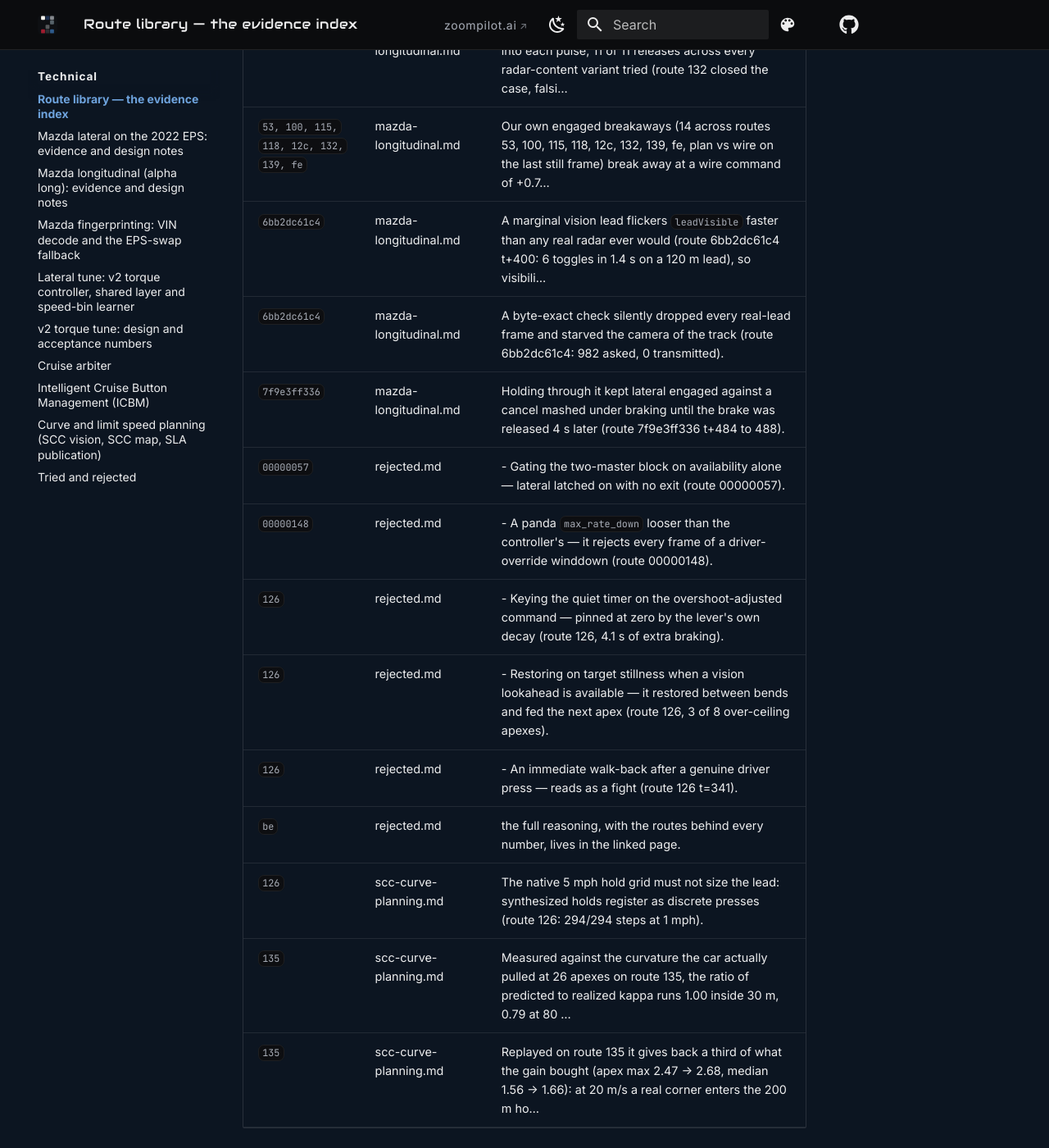
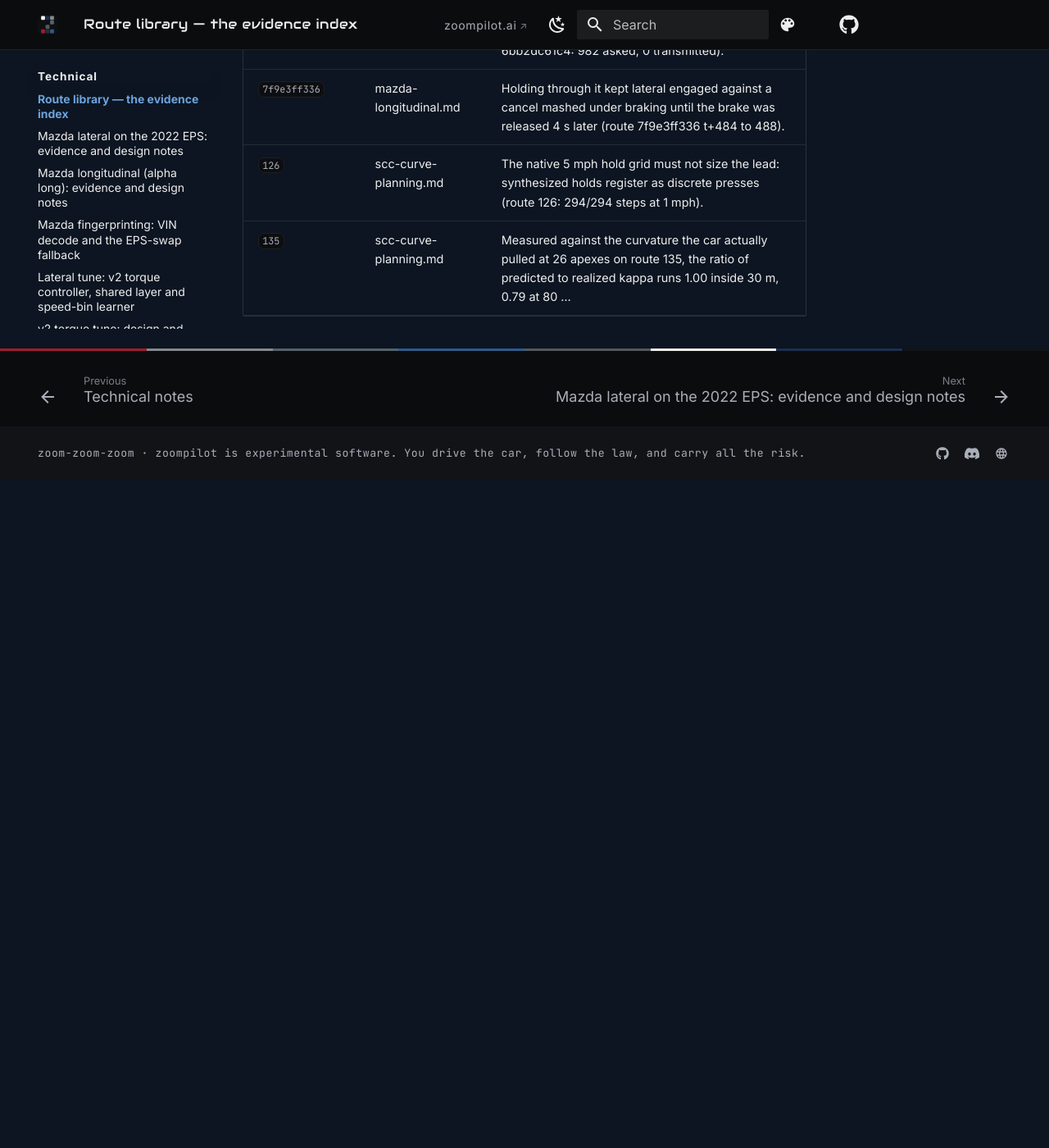
Before and after one commit to mzdnick/zoompilot-wiki, an MkDocs documentation site: the page built from docs/technical/route-library.md, in a window 1280 px wide and 1400 px high, scrolled down 5575 px. Shown: the whole window at 82% size. Built offline with MkDocs 1.6.1 and Material for MkDocs 9.7.7, drawn with Linux system fonts in a browser that asks for light colours; comment, search, counter and statistics services are not loaded; after the commit the page ends 6159 px from its top, so only the background shows below that; some of the changed text lies outside the part shown.

Commit message:
Route library: regenerated after the generator fix — the junk 'be' row is gone, rejected.md (a digest) is no longer a source, and a Tried-and-rejected bullet only gets a row when it is the sole evidence for its route (64 -> 52 citations, every real route ref kept)

```diff
--- a/docs/technical/route-library.md
+++ b/docs/technical/route-library.md
@@ -19,9 +19,6 @@ shorthand entry.
 | --- | --- | --- |
 | `126` | icbm.md | The quiet timer is keyed on the raw plan target, not the overshoot-adjusted command: the lever's slow release moved the command every few frames and pinned t… |
 | `126` | icbm.md | route 126 measured 294 of 294 steps at 1 mph, zero grid snaps, 4.1 mph/s under hold frames and 3.8 mph/s under taps. |
-| `126` | icbm.md | Pinned at zero by the lever's own decay (route 126, 4.1 s extra braking). |
-| `126` | icbm.md | Restored between bends and fed the next apex (route 126, 3 of 8 over-ceiling apexes). |
-| `126` | icbm.md | Reads as a fight (route 126 t=341). |
 | `149` | icbm.md | Across all recorded routes 149 of 149 stream-driven dash steps were 1 mph; |
 | `132, 139, 12d, 12f, 123, 124, 126` | lateral-tune-roadmap.md | Each one is there because the 2026-09-01 leave-one-out replay of the previous v2 (routes 132, 139, 12d, 12f, 123, 124, 126) tied it to a felt improvement. |
 | `12a, 12c and 126` | lateral-tune.md | Corner windows on routes 12a, 12c and 126 ran 58 to 100% rail duty with the integrator frozen (no windup); |
@@ -37,8 +34,6 @@ shorthand entry.
 | `00000148` | mazda-lateral.md | At a multiplier of 15 one count of driver torque moves the ceiling by 15, so when the driver fights hard enough to pin the command against it, a few counts o… |
 | `00000148` | mazda-lateral.md | On route 00000148 seg 10 the driver steered with the request through a whole 203-frame blocked run, so same-direction driver torque never unwound the command… |
 | `00000148` | mazda-lateral.md | The speed is read once, when the alert arms, so a car accelerating out of a block that never lets go still gets told (route 00000148 crossed 5.9 to 7.6 m/s w… |
-| `00000148` | mazda-lateral.md | - A panda `max_rate_down` looser than the controller's: rejects every frame of a driver-override winddown (route 00000148). |
-| `00000148` | mazda-lateral.md | - Gating latch entry on `steeringPressed`: route 00000148 seg 10 spent 203 frames blocked with the driver steering along with the request. |
 | `116` | mazda-lateral.md | In both captures the EPS was applying nothing because it had been starved of 0x243 entirely: the panda rejected every frame for 1.7 s (route 148, the rate-do… |
 | `139` | mazda-lateral.md | An earlier reading of route 139 blamed a per-ignition cumulative budget and normal MADS wind-up. |
 | `139` | mazda-lateral.md | `TRACK_STATE = 1` implies `LKAS_BLOCK = 1` over 16k frames with no exception) and clear for a block that began at speed, which is an EPS that dropped LKAS mi… |
@@ -72,12 +67,5 @@ shorthand entry.
 | `6bb2dc61c4` | mazda-longitudinal.md | A marginal vision lead flickers `leadVisible` faster than any real radar ever would (route 6bb2dc61c4 t+400: 6 toggles in 1.4 s on a 120 m lead), so visibili… |
 | `6bb2dc61c4` | mazda-longitudinal.md | A byte-exact check silently dropped every real-lead frame and starved the camera of the track (route 6bb2dc61c4: 982 asked, 0 transmitted). |
 | `7f9e3ff336` | mazda-longitudinal.md | Holding through it kept lateral engaged against a cancel mashed under braking until the brake was released 4 s later (route 7f9e3ff336 t+484 to 488). |
-| `00000057` | rejected.md | - Gating the two-master block on availability alone — lateral latched on with no exit (route 00000057). |
-| `00000148` | rejected.md | - A panda `max_rate_down` looser than the controller's — it rejects every frame of a driver-override winddown (route 00000148). |
-| `126` | rejected.md | - Keying the quiet timer on the overshoot-adjusted command — pinned at zero by the lever's own decay (route 126, 4.1 s of extra braking). |
-| `126` | rejected.md | - Restoring on target stillness when a vision lookahead is available — it restored between bends and fed the next apex (route 126, 3 of 8 over-ceiling apexes). |
-| `126` | rejected.md | - An immediate walk-back after a genuine driver press — reads as a fight (route 126 t=341). |
-| `be` | rejected.md | the full reasoning, with the routes behind every number, lives in the linked page. |
 | `126` | scc-curve-planning.md | The native 5 mph hold grid must not size the lead: synthesized holds register as discrete presses (route 126: 294/294 steps at 1 mph). |
 | `135` | scc-curve-planning.md | Measured against the curvature the car actually pulled at 26 apexes on route 135, the ratio of predicted to realized kappa runs 1.00 inside 30 m, 0.79 at 80 … |
-| `135` | scc-curve-planning.md | Replayed on route 135 it gives back a third of what the gain bought (apex max 2.47 -> 2.68, median 1.56 -> 1.66): at 20 m/s a real corner enters the 200 m ho… |
```
